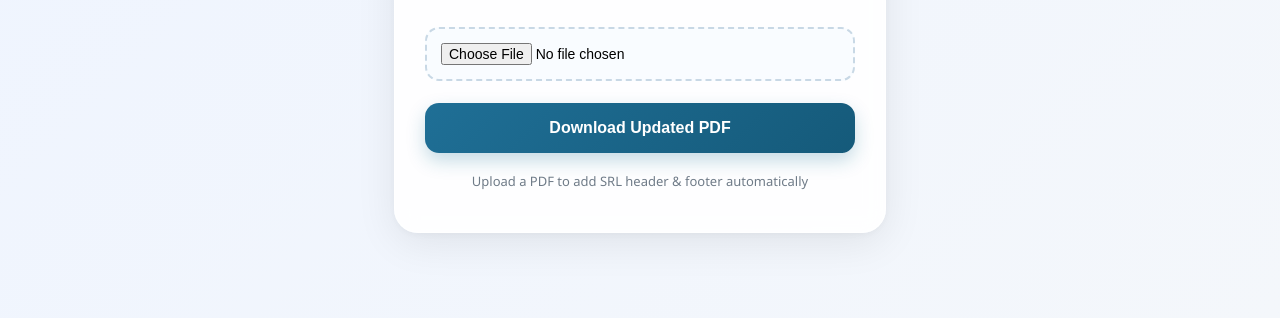
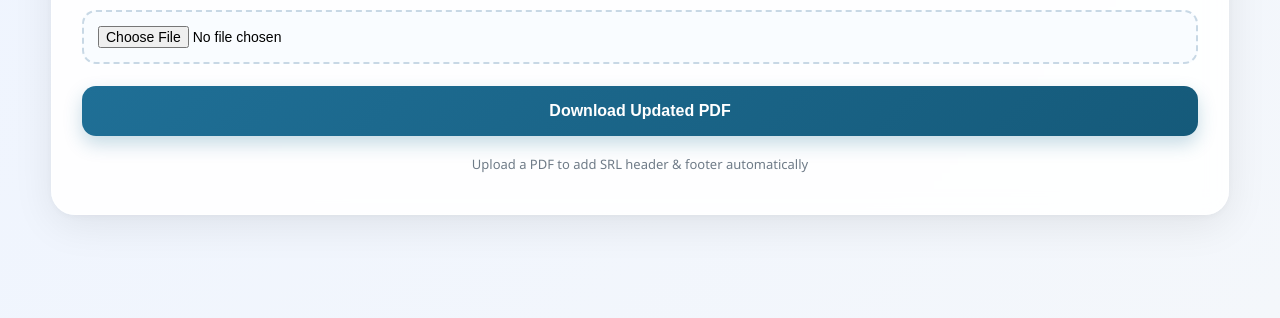
Before and after one commit to somresh8248/Demo, a plain HTML site: page index.html in a window 1280 px wide. Shown: the part 482-800 px from the top of the page. Drawn offline with Linux system fonts and the light colour scheme.

Commit message:
updated content

```diff
--- a/index.html
+++ b/index.html
@@ -19,8 +19,8 @@
         }
 
         .container {
-            width: 100%;
-            max-width: 430px;
+            width: 90%;
+            /* max-width: 430px; */
             background: rgba(255, 255, 255, 0.9);
             backdrop-filter: blur(10px);
             padding: 40px 30px;
```
